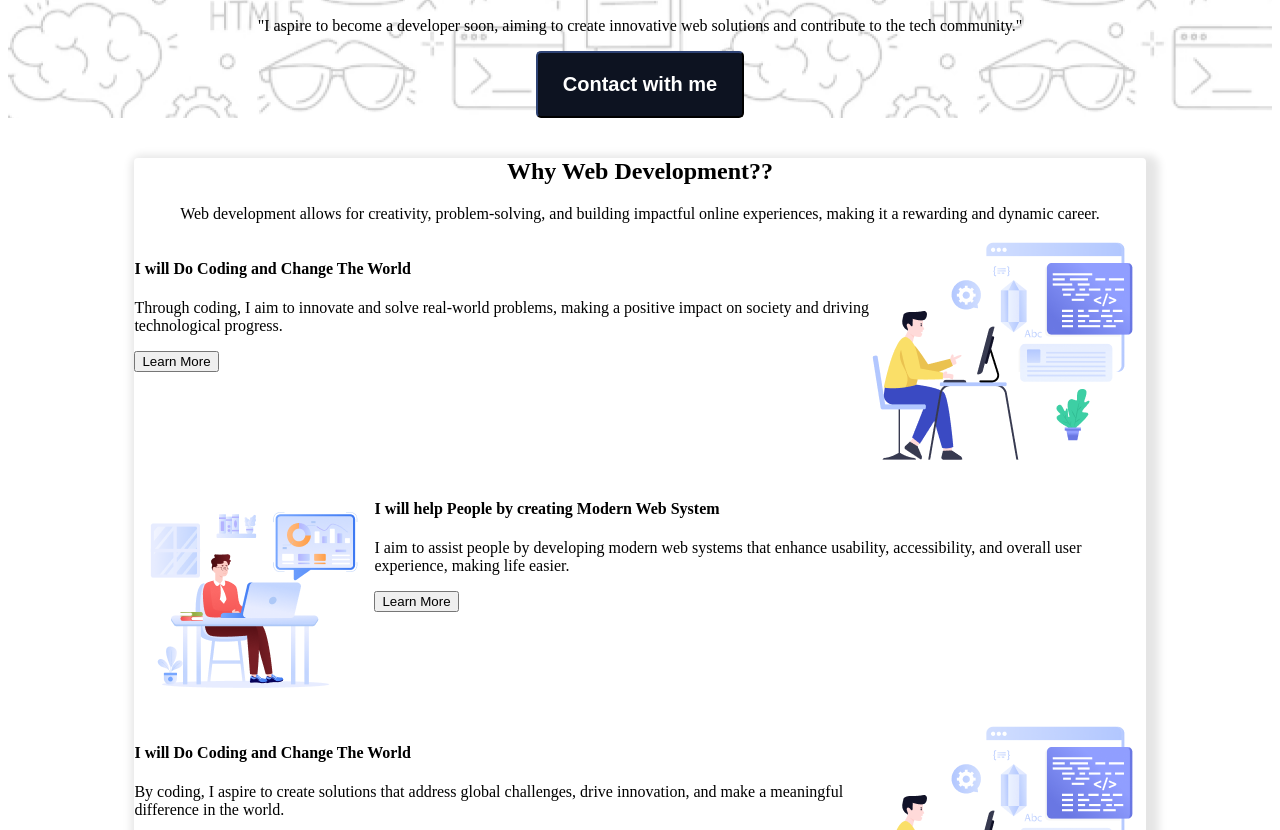
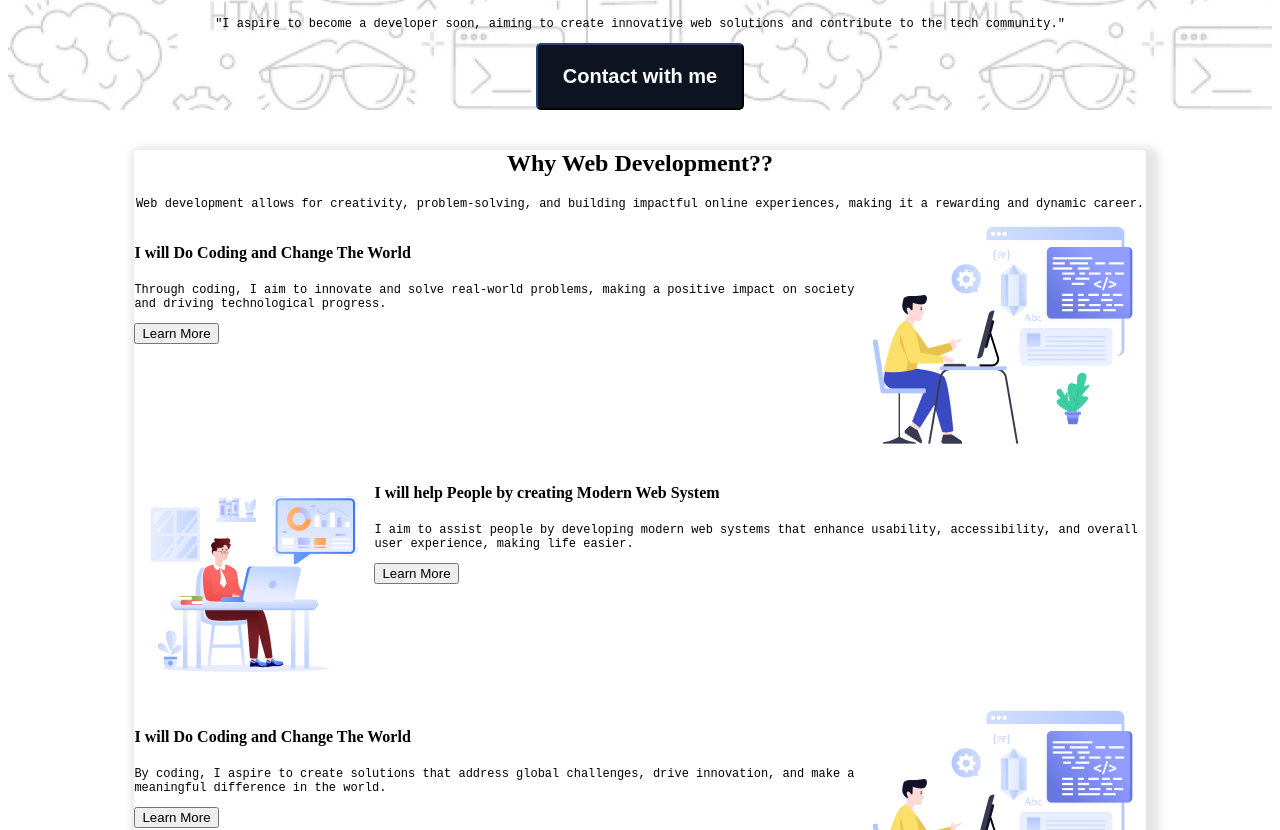
Before and after one commit to Towsifsnm/Assignment-01, a plain HTML site: page index.html in a window 1280 px wide. Shown: the part 302-1132 px from the top of the page. Drawn offline with Linux system fonts and the light colour scheme; a web font is replaced by a local one.

Commit message:
added font style

```diff
--- a/index.html
+++ b/index.html
@@ -17,7 +17,7 @@
             <h2  class="banner-title">
                 "In the near future, I hope to become a Developer."
             </h2>
-            <p>"I aspire to become a developer soon, aiming to create innovative web solutions and contribute to the tech community."
+            <p class="ptag">"I aspire to become a developer soon, aiming to create innovative web solutions and contribute to the tech community."
             </p>
             <button class="banner-btn"> Contact with me</button>
         </center>
@@ -31,14 +31,14 @@
 
             <div class="ban-2">
                 <h2>Why Web Development??</h2>
-                <p>Web development allows for creativity, problem-solving, and building impactful online experiences, making it a rewarding and dynamic career.</p>
+                <p class="ptag">Web development allows for creativity, problem-solving, and building impactful online experiences, making it a rewarding and dynamic career.</p>
             </div>
 
     </div>
     <div class="group-1">
         <div >
             <h4>I will Do Coding and Change The World</h4>
-            <p>Through coding, I aim to innovate and solve real-world problems, making a positive impact on society and driving technological progress.
+            <p class="ptag">Through coding, I aim to innovate and solve real-world problems, making a positive impact on society and driving technological progress.
             </p>
             <button>Learn More</button>
         </div>
@@ -49,7 +49,7 @@
 <div class="group-2">
     <div><img src="image/Group 3.png" alt=""></div>
     <div> <h4>I will help People by creating Modern Web System</h4>
-      <p>I aim to assist people by developing modern web systems that enhance usability, accessibility, and overall user experience, making life easier.
+      <p class="ptag">I aim to assist people by developing modern web systems that enhance usability, accessibility, and overall user experience, making life easier.
       </p>
       <button>Learn More</button>
   </div>
@@ -58,7 +58,7 @@
     <div class="group-3">
         <div >
             <h4>I will Do Coding and Change The World</h4>
-            <p>
+            <p class="ptag">
                 By coding, I aspire to create solutions that address global challenges, drive innovation, and make a meaningful difference in the world.
             </p>
             <button>Learn More</button>
@@ -72,7 +72,7 @@
             <div class="ban-2">
                 <div>
                     <h2  class="banner-title">My Inspiration</h2>
-                    <p>My inspiration comes from tech innovators and the potential to create solutions that positively impact lives and drive progress.</p>
+                    <p class="ptag">My inspiration comes from tech innovators and the potential to create solutions that positively impact lives and drive progress.</p>
                </div>
                <iframe  width="1100" height="600" src="https://www.youtube.com/embed/3g6ciTzh3aY" title="পুলিশের বাধার মুখে শিক্ষার্থীদের শাহবাগ অবরোধ! | Quota Protest | Dhaka | Channel 24" frameborder="0" allow="accelerometer; autoplay; clipboard-write; encrypted-media; gyroscope; picture-in-picture; web-share" referrerpolicy="strict-origin-when-cross-origin" allowfullscreen></iframe></iframe>
             </div>
@@ -83,7 +83,7 @@
                 <div class="ban-2">
 
                     <h2 class="banner-title">My Current Target</h2>
-                    <p class="font-style">My current target is to master HTML, CSS, and JavaScript, laying a strong foundation for advanced web development skills.</p>
+                    <p class="ptag">My current target is to master HTML, CSS, and JavaScript, laying a strong foundation for advanced web development skills.</p>
 
             </div>
             <div class="banner-3">
--- a/style/style.css
+++ b/style/style.css
@@ -7,6 +7,12 @@
   font-weight: <weight>;
   font-style: normal;
 }
+.ptag{
+    font-family: "Azeret Mono", monospace;
+    font-weight: 200px;
+    font-style:none;
+    font-size: 12px;
+  }
 .backgroud-pic{
     background-image: url(../image/Hero-bg.png);
 }
```
